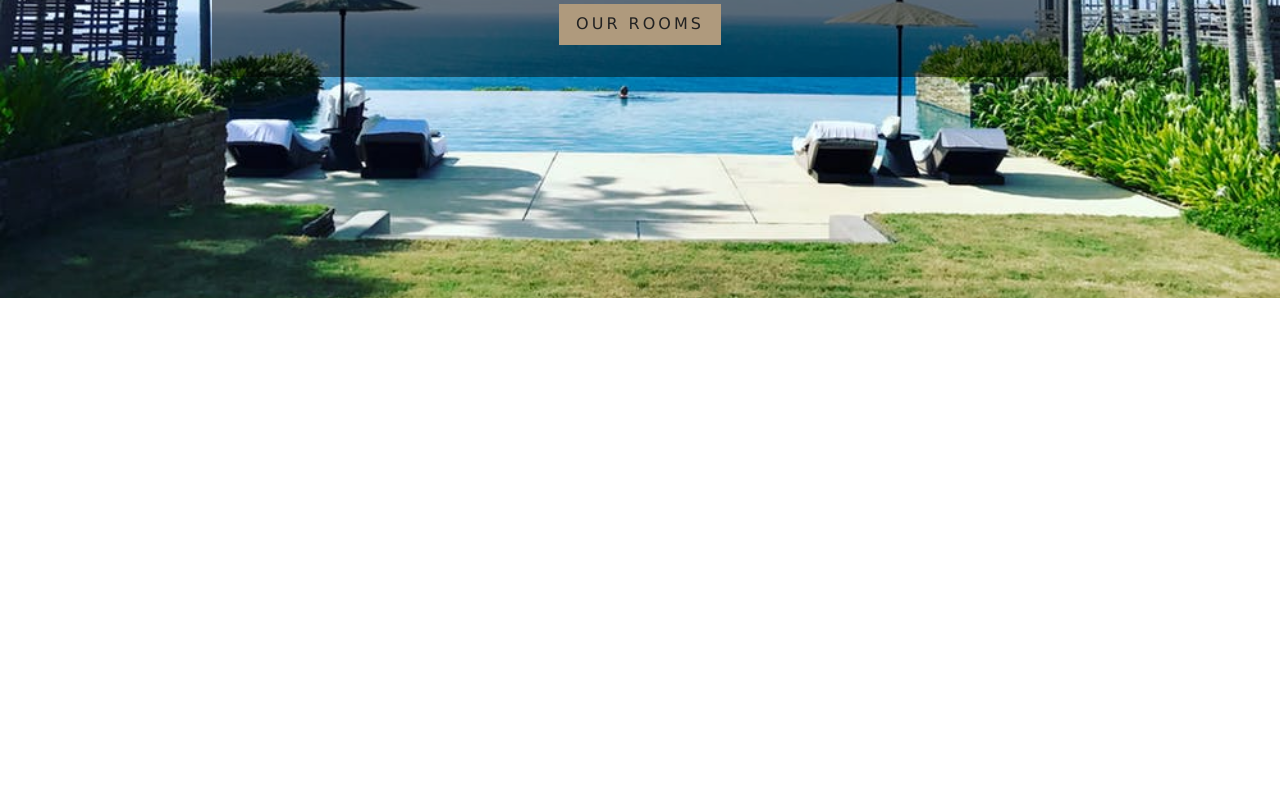
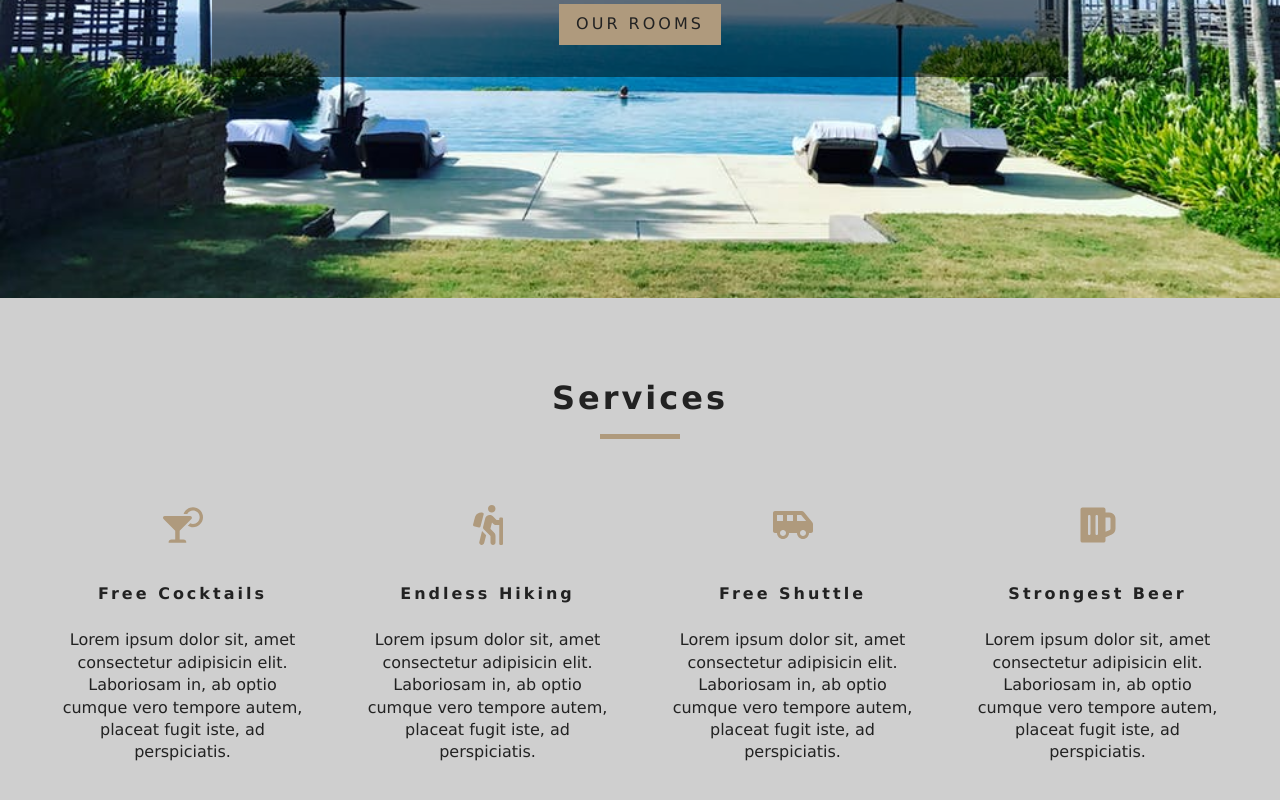
Before and after one commit to AndreSDS/hotel-app, a React (Create React App) app: page / in a window 1280 px wide. Shown: the part 502-1302 px from the top of the page. Before the commit the page ends 800 px from the top, so only its background shows below. Built offline with nearby package versions, Linux system fonts and the light colour scheme.

Commit message:
mocando dados

```diff
--- a/src/App.css
+++ b/src/App.css
@@ -252,6 +252,7 @@
 }
 .services h6 {
   letter-spacing: var(--mainSpacing);
+  text-transform: capitalize;
 }
 .services p {
   width: 80%;
--- /dev/null
+++ b/src/components/FeaturedRooms.js
@@ -0,0 +1,19 @@
+import React, { Component } from 'react';
+import {RoomContext} from "../context";
+
+class FeaturedRooms extends Component {
+
+    static contextType = RoomContext;
+
+    render() {
+        const {featuredRooms : rooms} = this.context;
+        console.log(rooms);
+
+        return (
+            <div>
+            </div>
+        )
+    }
+}
+
+export default FeaturedRooms
--- /dev/null
+++ b/src/components/Services.js
@@ -0,0 +1,56 @@
+import React, { Component } from "react";
+import { FaCocktail, FaHiking, FaShuttleVan, FaBeer } from "react-icons/fa";
+import Title from "./Title";
+
+export default class Services extends Component {
+  constructor(props) {
+    super(props);
+
+    this.state = {
+      services: [
+        {
+          icon: <FaCocktail />,
+          title: "free cocktails",
+          info:
+            "Lorem ipsum dolor sit, amet consectetur adipisicin elit. Laboriosam in, ab optio cumque vero tempore autem, placeat fugit iste, ad perspiciatis.",
+        },
+        {
+          icon: <FaHiking />,
+          title: "endless hiking",
+          info:
+            "Lorem ipsum dolor sit, amet consectetur adipisicin elit. Laboriosam in, ab optio cumque vero tempore autem, placeat fugit iste, ad perspiciatis.",
+        },
+        {
+          icon: <FaShuttleVan />,
+          title: "free shuttle",
+          info:
+            "Lorem ipsum dolor sit, amet consectetur adipisicin elit. Laboriosam in, ab optio cumque vero tempore autem, placeat fugit iste, ad perspiciatis.",
+        },
+        {
+          icon: <FaBeer />,
+          title: "strongest beer",
+          info:
+            "Lorem ipsum dolor sit, amet consectetur adipisicin elit. Laboriosam in, ab optio cumque vero tempore autem, placeat fugit iste, ad perspiciatis.",
+        },
+      ],
+    };
+  }
+  render() {
+    return (
+      <section className="services">
+        <Title title="services" />
+        <div className="services-center">
+          {this.state.services.map((item, index) => {
+            return (
+              <article key={index} className="service">
+                <span>{item.icon}</span>
+                <h6>{item.title}</h6>
+                <p>{item.info}</p>
+              </article>
+            );
+          })}
+        </div>
+      </section>
+    );
+  }
+}
--- /dev/null
+++ b/src/components/Title.js
@@ -0,0 +1,12 @@
+import React from 'react';
+
+function Title(props) {
+    return (
+        <div className="section-title">
+            <h4>{props.title}</h4>
+            <div />
+        </div>
+    )
+}
+
+export default Title;
--- /dev/null
+++ b/src/context.js
@@ -0,0 +1,51 @@
+import React, { Component } from "react";
+import items from "./data";
+
+const RoomContext = React.createContext();
+//<RoomContext.Provider value={''hello'} />
+class RoomProvider extends Component {
+  constructor(props) {
+    super(props);
+
+    this.state = {
+      rooms: [],
+      sortedRooms: [],
+      featuredRooms: [],
+      loading: true,
+    };
+    this.formatData = this.formatData.bind(this);
+  }
+
+  componentDidMount(){
+    let rooms = this.formatData(items);
+    let featuredRooms = rooms.filter(room => room.featured === true);
+    this.setState({
+      rooms,
+      featuredRooms,
+      sortedRooms: rooms,
+      loading:false
+    });
+  }
+
+  formatData(items){
+    let tempItems = items.map(item => {
+      let id = item.sys.id;
+      let images = item.fields.images.map(img => img.fields.file.url);
+      let room = {...item.fields, images, id};
+      return room;
+    });
+    return tempItems;
+  }
+
+  render() {
+    return (
+      <RoomContext.Provider value={{...this.state}}  >
+        {this.props.children}
+      </RoomContext.Provider>
+    );
+  }
+}
+
+const RoomConsumer = RoomContext.Consumer;
+
+export {RoomProvider, RoomConsumer, RoomContext};
--- a/src/index.js
+++ b/src/index.js
@@ -3,12 +3,15 @@
 import { BrowserRouter as Router } from "react-router-dom";
 import App from "./App";
 import * as serviceWorker from "./serviceWorker";
+import { RoomProvider } from "./context";
 
 ReactDOM.render(
   <React.StrictMode>
-    <Router>
-      <App />
-    </Router>
+    <RoomProvider>
+      <Router>
+        <App />
+      </Router>
+    </RoomProvider>
   </React.StrictMode>,
   document.getElementById("root")
 );
--- a/src/pages/Home.js
+++ b/src/pages/Home.js
@@ -1,12 +1,25 @@
 import React from "react";
 import Hero from "../components/Hero";
 import Banner from "../components/Banner";
-import {Link} from "react-router-dom";
+import { Link } from "react-router-dom";
+import Services from "../components/Services";
+import FeaturedRooms from "../components/FeaturedRooms";
 
 export default function Home() {
-  return <Hero>
-    <Banner title="Luxurious rooms" subtitle="deluxe rooms starting at $299">
-      <Link to="/rooms" className="btn-primary">our rooms</Link>
-    </Banner>
-  </Hero>;
+  return (
+    <>
+      <Hero>
+        <Banner
+          title="Luxurious rooms"
+          subtitle="deluxe rooms starting at $299"
+        >
+          <Link to="/rooms" className="btn-primary">
+            our rooms
+          </Link>
+        </Banner>
+      </Hero>
+      <Services />
+      <FeaturedRooms />
+    </>
+  );
 }
```
